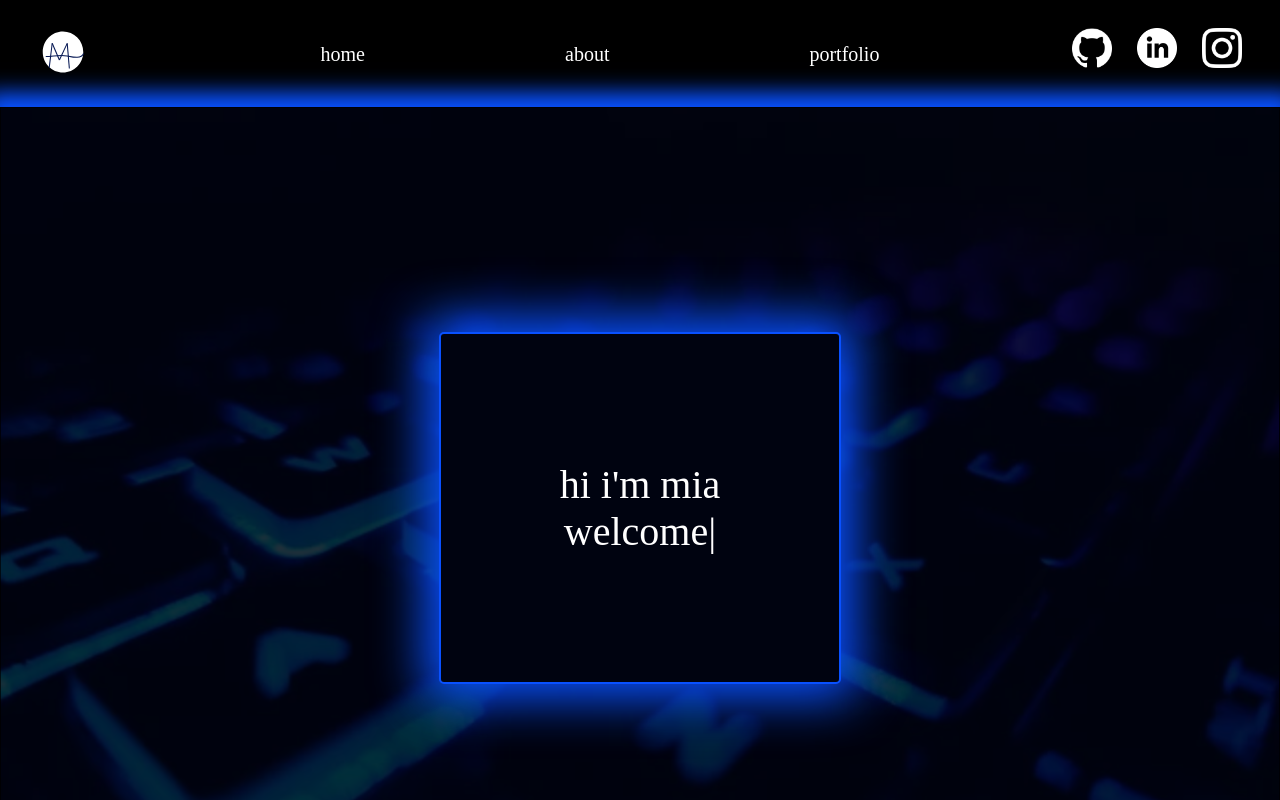
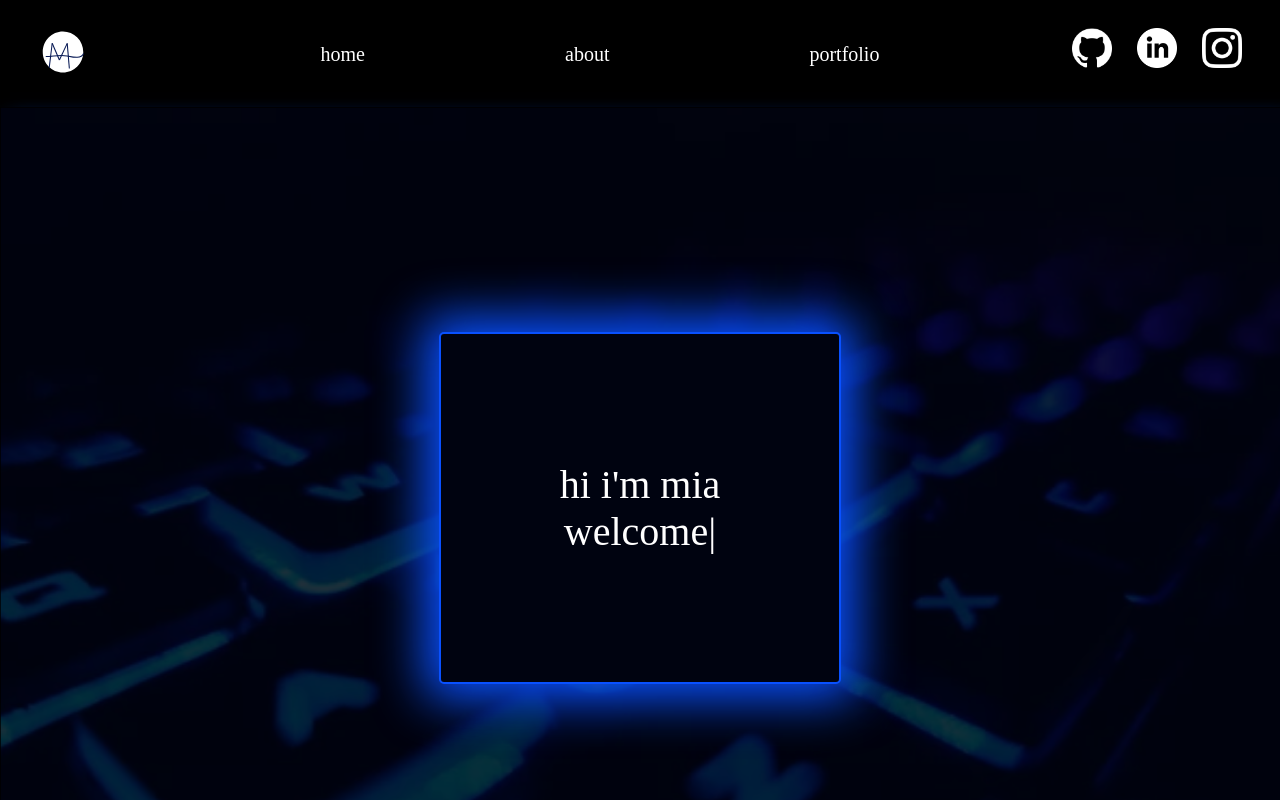
Before and after one commit to mialarkin14/websiteV2, a React (Vite) app: page / in a window 1280 px wide. Shown: the top 800 px of the page. Built offline with nearby package versions, Linux system fonts and the light colour scheme; a web font is replaced by a local one.

Commit message:
small changes

```diff
--- a/src/App.tsx
+++ b/src/App.tsx
@@ -2,7 +2,7 @@ import NavBarH from './components/navBarH.tsx'
 import NavBarF from './components/navBarF.tsx'
 import TypeWriter from './components/typeWritter.tsx'
 import MiniAbout from './components/miniAbout.tsx'
-import SkillsSwiper from './components/skillsSlider.tsx'
+import Skills from './components/skillsSlider.tsx'
 
 function App() {
 
@@ -26,7 +26,7 @@ function App() {
       <MiniAbout></MiniAbout>
 
       {/* SkillsSlider */}
-      <SkillsSwiper></SkillsSwiper>
+      <Skills></Skills>
 
 
       {/* Footer is the Navigation Bar*/}
--- a/src/components/skillsSlider.tsx
+++ b/src/components/skillsSlider.tsx
@@ -9,7 +9,7 @@ import { FreeMode, Navigation, Pagination } from 'swiper/modules'
 import { SwiperImages } from '../assets/swiperContent'
 
 
-const SkillsSwiper = () => {
+const Skills = () => {
     return(
     <>
         <div className="mySkillsDiv">
@@ -56,4 +56,4 @@ const SkillsSwiper = () => {
     )
 }
 
-export default SkillsSwiper
+export default Skills
--- a/src/index.css
+++ b/src/index.css
@@ -91,8 +91,8 @@ TypeWriter - Computer
   justify-content: center;
   align-items: center;
   background-image: -webkit-image-set("/src/assets/bg.svg");
-  background-repeat: no-repeat;
-  box-shadow: 0 0 20px 15px #0951ff;
+  background-size: cover;
+  box-shadow: 10px 15px 20px #0951ff;
 }
 
 
@@ -316,7 +316,6 @@ SkillsSlider
 
 .card{
   padding:10px;
-
 }
 
 
```
